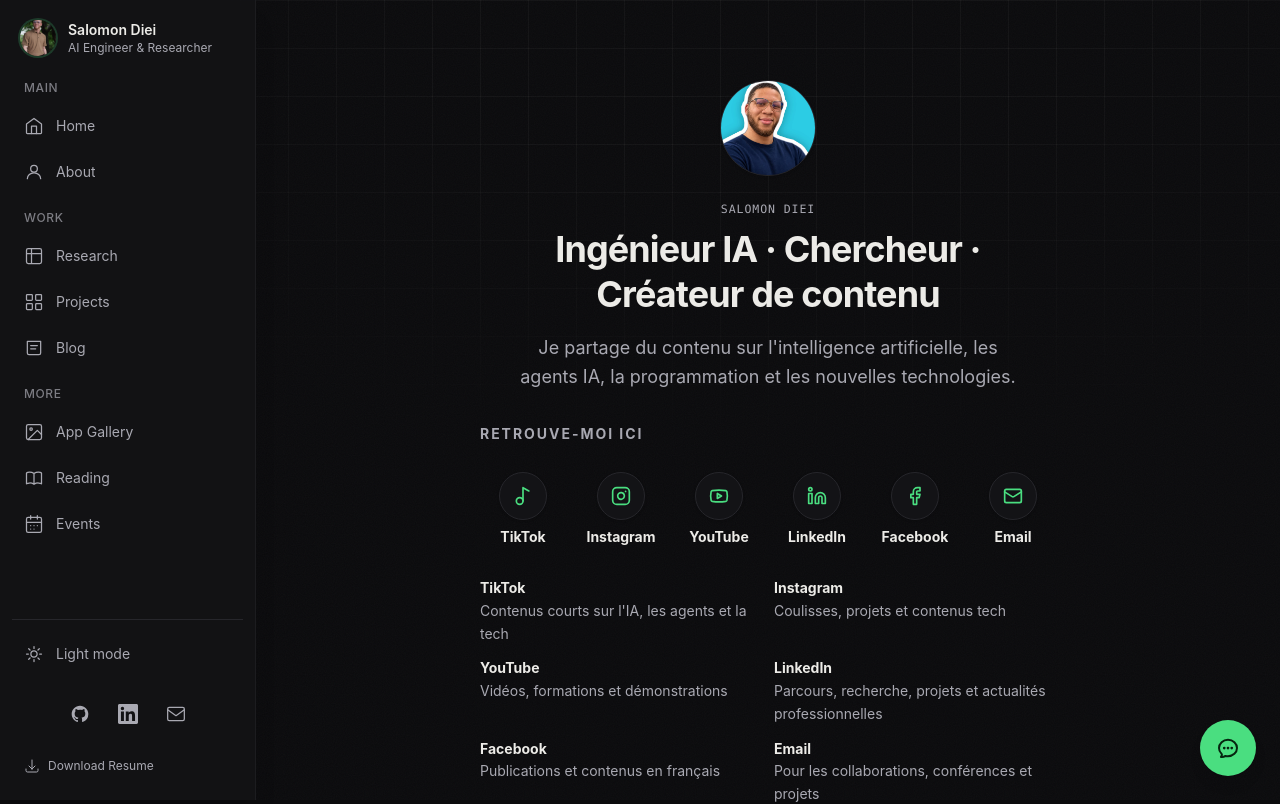
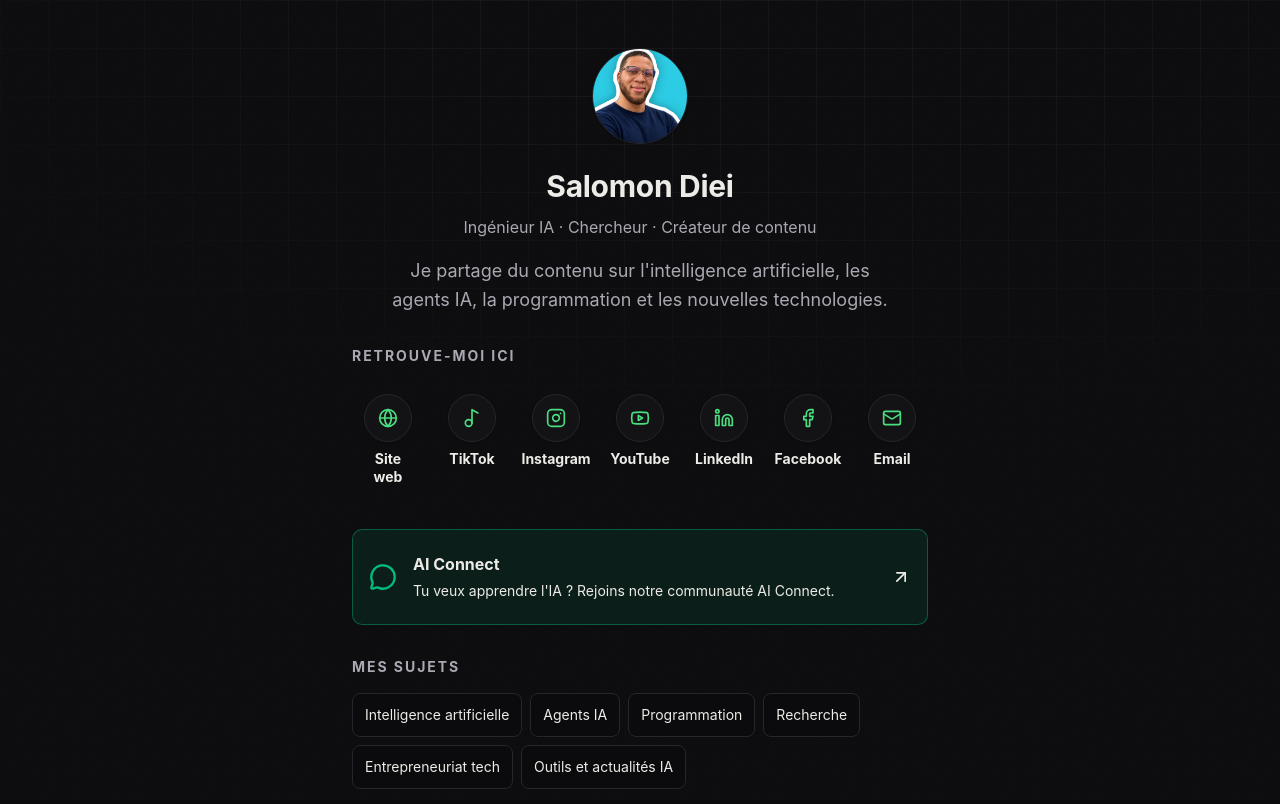
Before and after one commit to Salomondiei08/portfolio, a Next.js app: page /links in a window 1280 px wide. Shown: the top 804 px of the page. Built offline with nearby package versions, Linux system fonts and the light colour scheme.

Commit message:
Make links page standalone with AI Connect community

```diff
--- a/src/app/layout.tsx
+++ b/src/app/layout.tsx
@@ -1,14 +1,7 @@
 import type { Metadata, Viewport } from "next";
-import dynamic from "next/dynamic";
 import "./globals.css";
-import { Sidebar } from "@/components/portfolio";
+import { SiteShell } from "@/components/portfolio/SiteShell";
 import { ThemeProvider } from "@/components/portfolio/ThemeProvider";
-
-// Lazy-load ChatWidget — it's not needed on initial render and adds JS weight to every page
-const ChatWidget = dynamic(
-  () => import("@/components/portfolio/ChatWidget").then((m) => ({ default: m.ChatWidget })),
-  { ssr: false }
-);
 
 export const metadata: Metadata = {
   title: "Salomon Diei | AI Engineer & Autonomous Agents Researcher",
@@ -172,30 +165,7 @@
       </head>
       <body className="antialiased min-h-screen">
         <ThemeProvider>
-          <div className="flex min-h-screen">
-            <Sidebar />
-            <main className="flex-1 min-w-0">
-              <div className="min-h-screen px-4 py-6 pt-16 lg:px-8 lg:py-8 lg:pt-8 max-w-5xl mx-auto">
-                {children}
-
-                {/* Footer */}
-                <footer className="mt-16 pt-8 border-t border-border text-center">
-                  <p className="text-sm text-muted-foreground">
-                    Made with ❤️ by{" "}
-                    <a
-                      href="https://github.com/salomondiei08"
-                      target="_blank"
-                      rel="noopener noreferrer"
-                      className="inline-flex min-h-11 items-center text-primary hover:underline transition-colors"
-                    >
-                      Salomon DIEI
-                    </a>
-                  </p>
-                </footer>
-              </div>
-            </main>
-          </div>
-          <ChatWidget />
+          <SiteShell>{children}</SiteShell>
         </ThemeProvider>
       </body>
     </html>
--- a/src/app/links/page.tsx
+++ b/src/app/links/page.tsx
@@ -2,6 +2,9 @@
 import Image from "next/image";
 import {
   Facebook,
+  Globe,
+  ArrowUpRight,
+  MessageCircle,
   Instagram,
   Linkedin,
   Mail,
@@ -15,17 +18,17 @@
   description:
     "Tous les liens de Salomon Diei: TikTok, Instagram, YouTube, LinkedIn, Facebook et email.",
   alternates: {
-    canonical: "https://salomondiei.com/links",
+    canonical: "https://salomon.reinvent-labs.com/links",
   },
   openGraph: {
     title: "Salomon Diei | Liens",
     description:
       "Ingénieur IA, chercheur et créateur de contenu sur l'intelligence artificielle, les agents IA, la programmation et la tech.",
-    url: "https://salomondiei.com/links",
+    url: "https://salomon.reinvent-labs.com/links",
     type: "profile",
     images: [
       {
-        url: "https://salomondiei.com/images/salomon-social-profile.jpg",
+        url: "https://salomon.reinvent-labs.com/images/salomon-social-profile.jpg",
         width: 720,
         height: 720,
         alt: "Salomon Diei",
@@ -37,7 +40,7 @@
     title: "Salomon Diei | Liens",
     description:
       "Retrouve Salomon Diei sur TikTok, Instagram, YouTube, LinkedIn, Facebook et email.",
-    images: ["https://salomondiei.com/images/salomon-social-profile.jpg"],
+    images: ["https://salomon.reinvent-labs.com/images/salomon-social-profile.jpg"],
   },
 };
 
@@ -49,6 +52,12 @@
 };
 
 const socialLinks: SocialLink[] = [
+  {
+    name: "Site web",
+    description: "Mon portfolio",
+    href: "https://salomon.reinvent-labs.com/",
+    icon: Globe,
+  },
   {
     name: "TikTok",
     description: "Contenus courts sur l'IA, les agents et la tech",
@@ -102,7 +111,7 @@
  */
 export default function LinksPage() {
   return (
-    <div className="mx-auto flex min-h-[calc(100vh-4rem)] w-full max-w-[36rem] flex-col px-0 py-8 sm:py-12">
+    <div className="mx-auto flex min-h-screen w-full max-w-[36rem] flex-col px-0 py-8 sm:py-12">
       <header className="flex flex-col items-center text-center">
         <div className="relative h-24 w-24 overflow-hidden rounded-full border border-border bg-secondary shadow-sm">
           <Image
@@ -115,10 +124,12 @@
           />
         </div>
 
-        <p className="eyebrow mt-6">Salomon Diei</p>
-        <h1 className="mt-2 font-sans text-3xl font-bold leading-tight tracking-tight sm:text-4xl">
+        <h1 className="mt-6 font-sans text-3xl font-bold leading-tight">
+          Salomon Diei
+        </h1>
+        <p className="mt-2 text-base leading-relaxed text-muted-foreground">
           Ingénieur IA · Chercheur · Créateur de contenu
-        </h1>
+        </p>
         <p className="mt-4 max-w-[31rem] text-base leading-relaxed text-muted-foreground sm:text-lg">
           Je partage du contenu sur l'intelligence artificielle, les agents IA, la programmation
           et les nouvelles technologies.
@@ -129,7 +140,7 @@
         <h2 id="social-links-title" className="font-sans text-sm font-bold uppercase tracking-[0.14em] text-muted-foreground">
           Retrouve-moi ici
         </h2>
-        <ul className="mt-4 grid grid-cols-3 gap-3 sm:grid-cols-6">
+        <ul className="mt-4 grid grid-cols-3 gap-3 sm:grid-cols-7">
           {socialLinks.map((link) => (
             <li key={link.href}>
               <a
@@ -147,17 +158,25 @@
             </li>
           ))}
         </ul>
-        <dl className="mt-5 grid gap-3 text-sm leading-relaxed text-muted-foreground sm:grid-cols-2">
-          {socialLinks.map((link) => (
-            <div key={link.href} className="min-w-0">
-              <dt className="font-sans font-bold text-foreground">{link.name}</dt>
-              <dd>{link.description}</dd>
-            </div>
-          ))}
-        </dl>
       </section>
 
-      <section aria-labelledby="topics-title" className="mt-8 rounded-lg border border-border bg-secondary/40 p-5">
+      <a
+        href="https://chat.whatsapp.com/IpV1ED1SUaZFUepV5SzUkM?mode=gi_t"
+        target="_blank"
+        rel="noopener noreferrer"
+        className="mt-8 flex min-h-24 items-center gap-4 rounded-lg border border-emerald-500/40 bg-emerald-500/10 p-4 transition-colors hover:bg-emerald-500/20 focus-visible:outline-none focus-visible:ring-2 focus-visible:ring-ring focus-visible:ring-offset-2 focus-visible:ring-offset-background"
+      >
+        <MessageCircle className="h-7 w-7 shrink-0 text-emerald-500" aria-hidden="true" />
+        <span className="min-w-0 flex-1">
+          <span className="block font-sans text-base font-bold">AI Connect</span>
+          <span className="mt-1 block text-sm leading-relaxed text-foreground">
+            Tu veux apprendre l&apos;IA ? Rejoins notre communauté AI Connect.
+          </span>
+        </span>
+        <ArrowUpRight className="h-5 w-5 shrink-0" aria-hidden="true" />
+      </a>
+
+      <section aria-labelledby="topics-title" className="mt-8">
         <h2 id="topics-title" className="font-sans text-sm font-bold uppercase tracking-[0.14em] text-muted-foreground">
           Mes sujets
         </h2>
--- /dev/null
+++ b/src/components/portfolio/SiteShell.tsx
@@ -0,0 +1,47 @@
+"use client";
+
+import type { ReactNode } from "react";
+import dynamic from "next/dynamic";
+import { usePathname } from "next/navigation";
+import { Sidebar } from "./Sidebar";
+
+const ChatWidget = dynamic(
+  () => import("./ChatWidget").then((module) => ({ default: module.ChatWidget })),
+  { ssr: false }
+);
+
+/** Keeps the social bio page independent of the portfolio navigation. */
+export function SiteShell({ children }: { children: ReactNode }) {
+  const pathname = usePathname();
+
+  if (pathname === "/links") {
+    return <main className="min-h-screen px-4">{children}</main>;
+  }
+
+  return (
+    <>
+      <div className="flex min-h-screen">
+        <Sidebar />
+        <main className="flex-1 min-w-0">
+          <div className="min-h-screen px-4 py-6 pt-16 lg:px-8 lg:py-8 lg:pt-8 max-w-5xl mx-auto">
+            {children}
+            <footer className="mt-16 pt-8 border-t border-border text-center">
+              <p className="text-sm text-muted-foreground">
+                Made with {"\u2764\uFE0F"} by{" "}
+                <a
+                  href="https://github.com/salomondiei08"
+                  target="_blank"
+                  rel="noopener noreferrer"
+                  className="inline-flex min-h-11 items-center text-primary hover:underline transition-colors"
+                >
+                  Salomon DIEI
+                </a>
+              </p>
+            </footer>
+          </div>
+        </main>
+      </div>
+      <ChatWidget />
+    </>
+  );
+}
```
Also changed, not shown: 1 other file (tests, documents, lock files or other folders).
